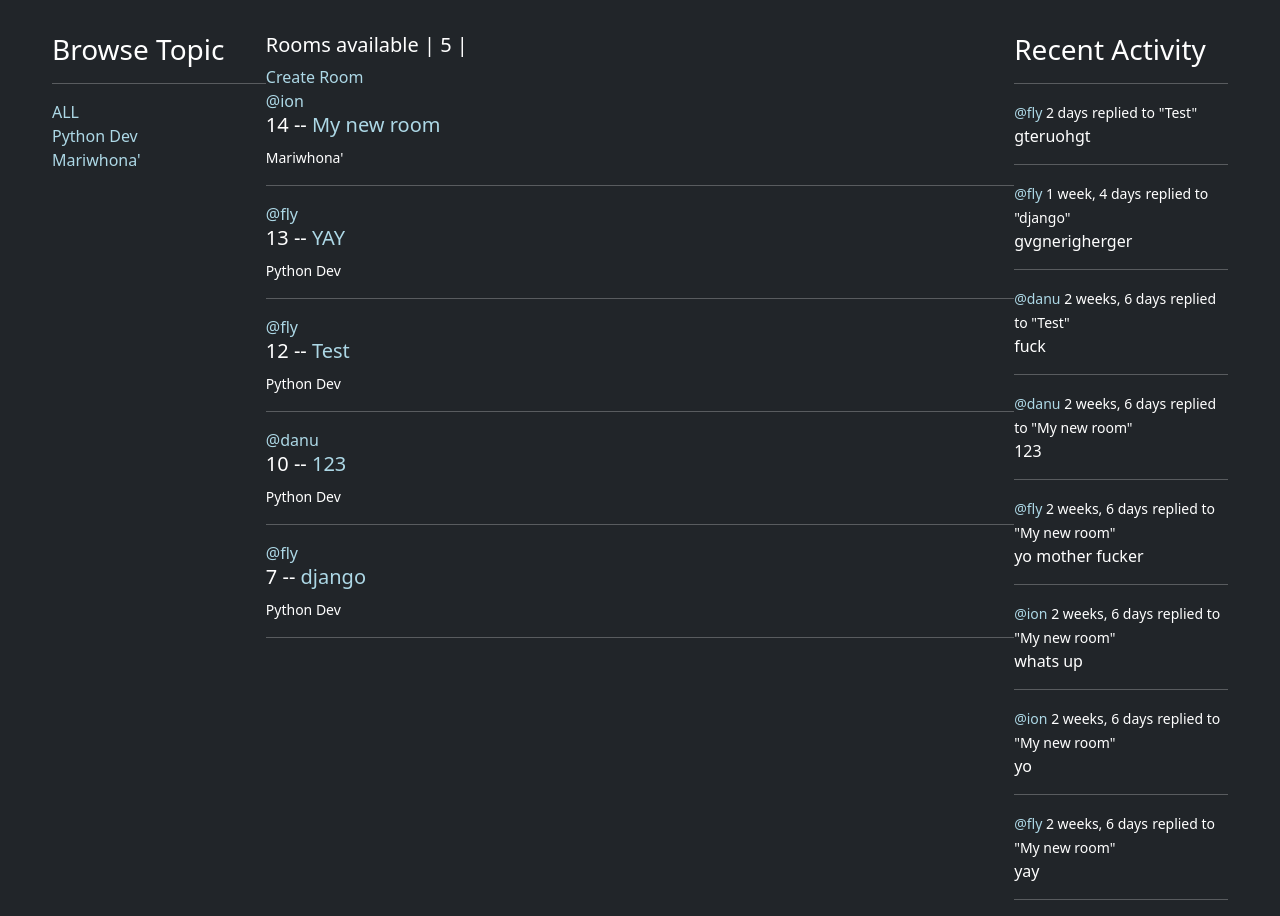
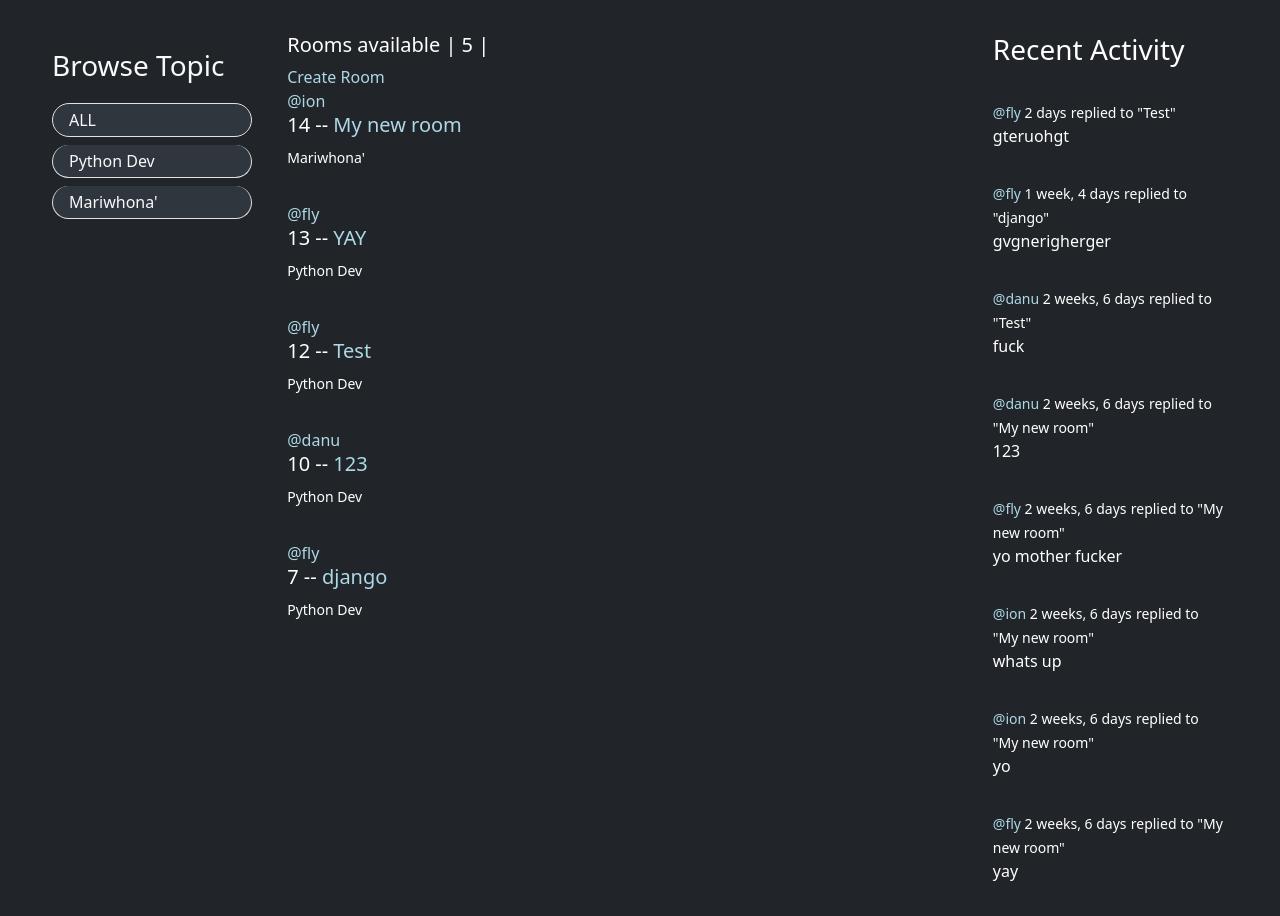
Before and after one commit to TurcanS/Django_Project, a Django app: page / in a window 1280 px wide. Shown: the part 80-996 px from the top of the page. Run offline with Django 5.2, Linux system fonts and the light colour scheme; data comes from the database, SQL or seed files in the repository; some libraries are stand-ins or nearby versions.

Commit message:
Topic_components changes

```diff
--- a/base/templates/base/home.html
+++ b/base/templates/base/home.html
@@ -5,7 +5,7 @@
 <style>
     .home-container{
         display: grid;
-        grid-template-columns: 1fr 3.5fr 1fr;
+        grid-template-columns: 1fr 3fr 1fr;
     }
 </style>
 
--- a/base/templates/base/topic_component.html
+++ b/base/templates/base/topic_component.html
@@ -1,12 +1,19 @@
-<h3>Browse Topic</h3>
+<h3 class="py-2 my-2 text-light bg-dark rounded-pill">Browse Topic</h3>
 
-<hr>
-<div>
-    <a href="{% url 'home' %}">ALL</a>
+<div class="list-group" style="width: 200px;">
+    <a class="list-group-item list-group-item-action py-1 my-1 bg-custom text-light rounded-pill" href="{% url 'home' %}">ALL</a>
+
+    {% for topic in topics %}
+        <a class="list-group-item list-group-item-action py-1 my-1 bg-custom text-light rounded-pill" href="{% url 'home' %}?q={{topic.name}}">{{topic.name}}</a>
+    {% endfor %}
 </div>
 
-{% for topic in topics %}
-    <div>
-        <a href="{% url 'home' %}?q={{topic.name}}">{{topic.name}}</a>
-    </div>
-{% endfor %}
+<style>
+    .bg-custom {
+        background-color: #30363d !important;
+    }
+
+    .bg-custom:hover {
+        background-color: #40464d !important;
+    }
+</style>
--- a/templates/main.html
+++ b/templates/main.html
@@ -51,6 +51,10 @@
                 text-decoration: none;
             }
 
+            hr {
+                visibility: hidden;
+            }
+
             .main-content {
                 margin: 20px;
                 padding: 20px;
```
